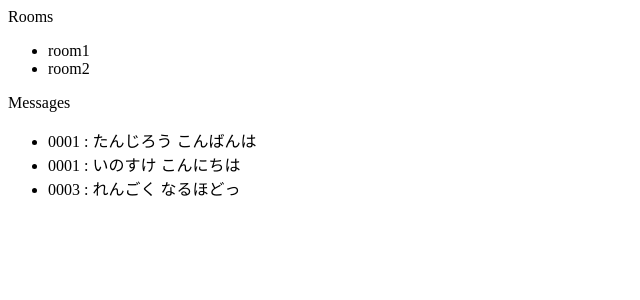
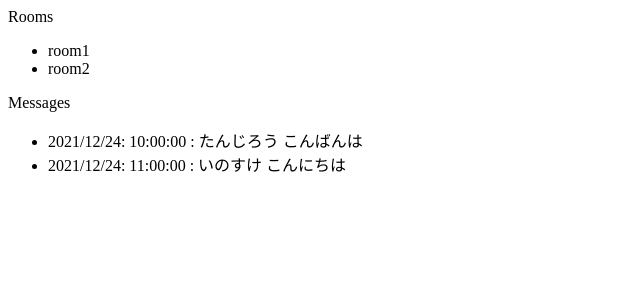
Before and after one commit to uehaj/react-query-chat, a React (Create React App) app: page / in a window 1280 px wide. Shown: the top 300 px of the page, without its empty margins (0-640 px from the left). Built offline with nearby package versions, Linux system fonts and the light colour scheme.

Commit message:
refinment data structure

```diff
--- a/src/components/ChatPanel.tsx
+++ b/src/components/ChatPanel.tsx
@@ -1,15 +1,16 @@
 import React, { useState } from 'react';
 
 export default function ChatPanel() {
-  const [currentRoomId, setCurrentRoomId] = useState<string>('0000');
-  const rooms: { name: string, id: string }[] = [
-    { name: 'room1', id: '0001' },
-    { name: 'room2', id: '0002' }
+  const [currentRoomId, setCurrentRoomId] = useState<string>('0001');
+  const rooms: { roomId: string, name: string }[] = [
+    { roomId: '0001', name: 'room1' },
+    { roomId: '0002', name: 'room2' }
   ];
-  const messages: { roomId: string, userId: string, content: string }[] = [
-    { roomId: '0001', userId: '1', content: 'こんばんは' },
-    { roomId: '0001', userId: '2', content: 'こんにちは' },
-    { roomId: '0003', userId: '4', content: 'なるほどっ' }
+  const messages: { messageId: string, datetime: string, roomId: string, userId: string, content: string }[] = [
+    { messageId: '0001', datetime: "2021/12/24: 10:00:00", roomId: '0001', userId: '1', content: 'こんばんは' },
+    { messageId: '0002', datetime: "2021/12/24: 11:00:00", roomId: '0001', userId: '2', content: 'こんにちは' },
+    { messageId: '0003', datetime: "2021/12/24: 12:00:00", roomId: '0002', userId: '3', content: 'オレはおります' },
+    { messageId: '0003', datetime: "2021/12/24: 13:00:00", roomId: '0002', userId: '4', content: 'なるほどっ' }
   ];
   const users: { userId: string, name: string }[] = [
     { userId: '1', name: 'たんじろう' },
@@ -23,15 +24,15 @@ export default function ChatPanel() {
       Rooms
       <ul>
         {rooms?.map((room) => (
-          <li key={room.id} onClick={() => setCurrentRoomId(room.id)}>
+          <li key={room.roomId} onClick={() => setCurrentRoomId(room.roomId)}>
             {room.name}
           </li>
         ))}
       </ul>
       Messages
       <ul>
-        {messages?.map((message) => (
-          <li>{message.roomId} : {users.find(user => user.userId === message.userId)?.name} {message.content}</li>
+        {messages?.filter(message => message.roomId === currentRoomId)?.map((message) => (
+          <li>{message.datetime} : {users.find(user => user.userId === message.userId)?.name} {message.content}</li>
         ))}
       </ul>
     </>
```
